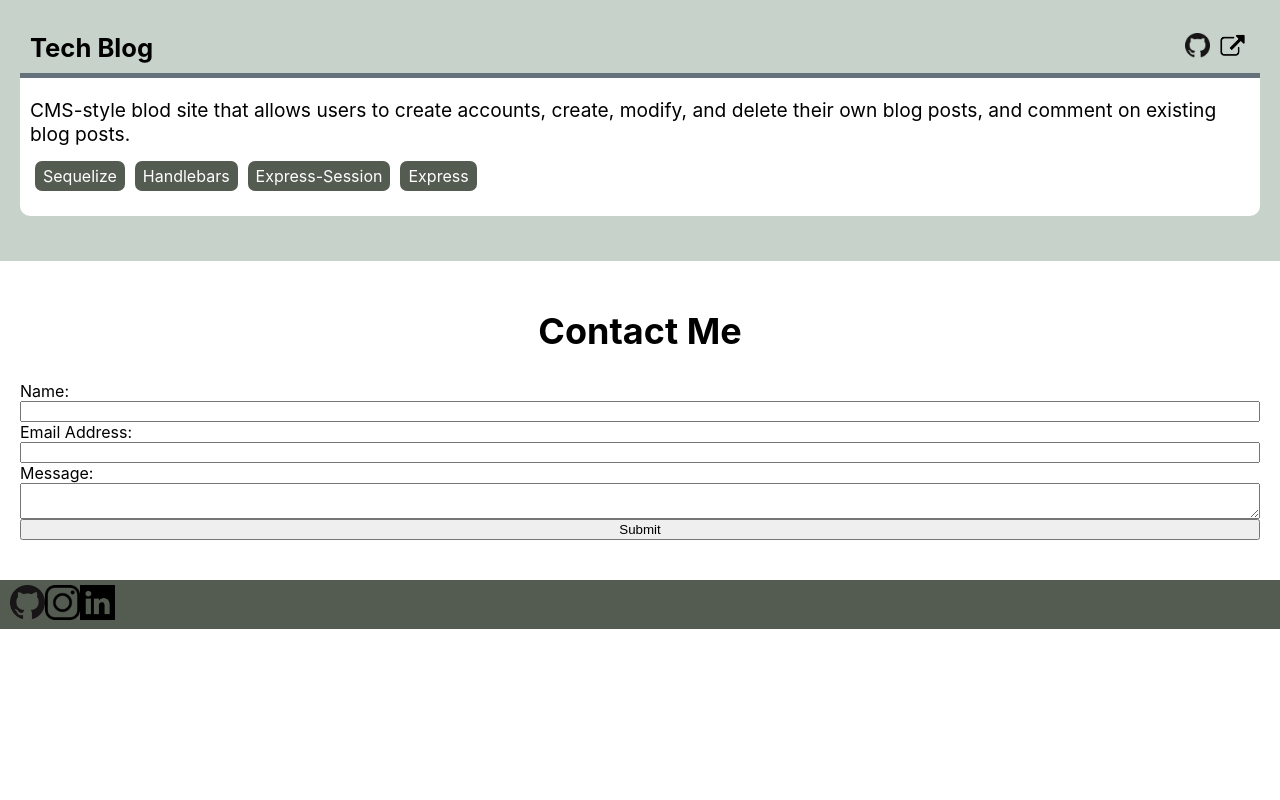
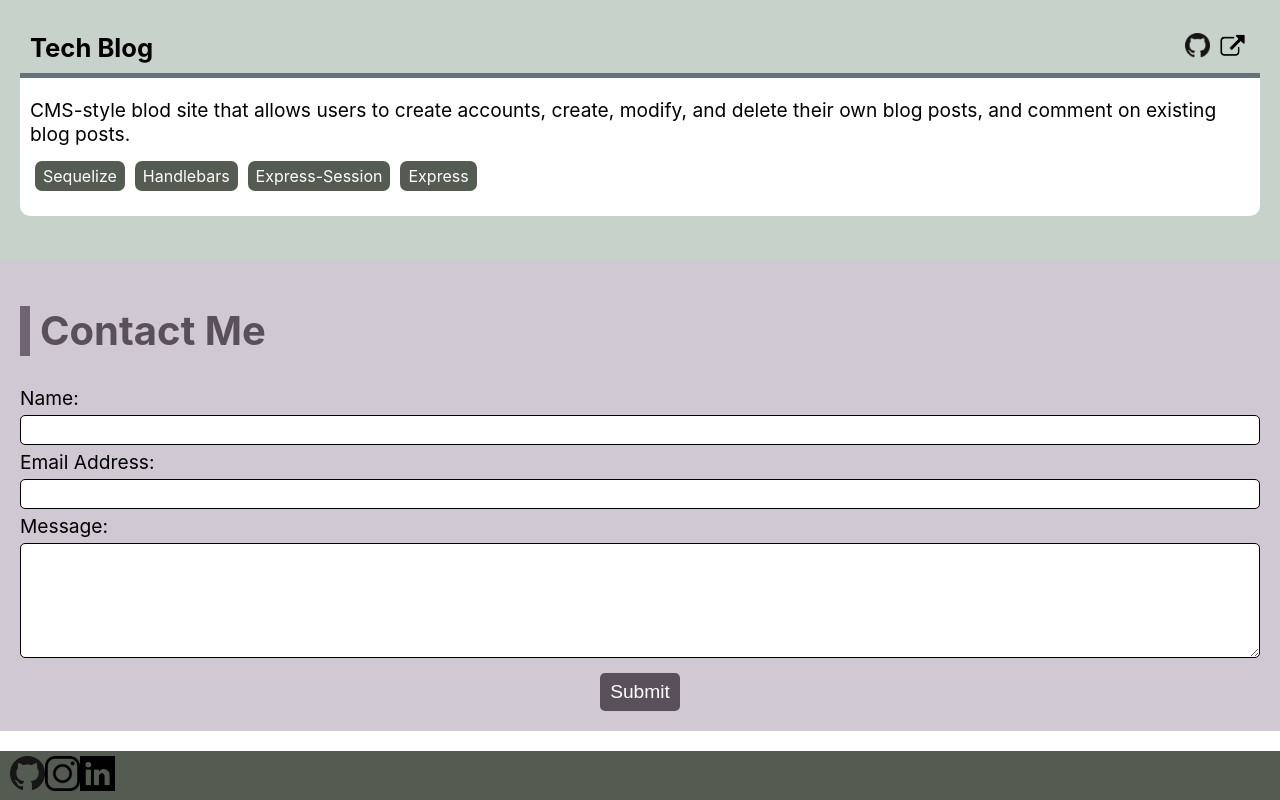
Before and after one commit to Stevtm/portfolio-v3, a React (Create React App) app: page / in a window 1280 px wide. Shown: the part 2860-3660 px from the top of the page. Before the commit the page ends 3489 px from the top, so only its background shows below. Built offline with nearby package versions, Linux system fonts and the light colour scheme.

Commit message:
restyle contact me section

```diff
--- a/src/components/Contact/index.js
+++ b/src/components/Contact/index.js
@@ -4,6 +4,8 @@ import React from "react";
 import {
 	ContactSection,
 	ContactHeader,
+	ColorBar,
+	HeaderText,
 	ContactForm,
 	FormLabel,
 	InfoInput,
@@ -14,7 +16,10 @@ import {
 const Contact = () => {
 	return (
 		<ContactSection id={"contact"}>
-			<ContactHeader>Contact Me</ContactHeader>
+			<ContactHeader>
+				<ColorBar></ColorBar>
+				<HeaderText>Contact Me</HeaderText>
+			</ContactHeader>
 			<ContactForm>
 				<FormLabel htmlFor="name">Name:</FormLabel>
 				<InfoInput name="name" type="text"></InfoInput>
--- a/src/components/Contact/styles.js
+++ b/src/components/Contact/styles.js
@@ -5,15 +5,35 @@ export const ContactSection = styled.section`
 	padding: 20px;
 
 	/* visual decorations */
+	background-color: ${({ theme }) => theme.pastelPurple.light};
 `;
 
-export const ContactHeader = styled.h2`
+export const ContactHeader = styled.div`
 	/* box model */
+	display: flex;
+	flex-direction: row;
 	text-align: center;
+	margin: 25px 0;
+`;
+
+export const ColorBar = styled.div`
+	/* box model */
+	width: 10px;
+	margin-right: 10px;
+
+	/* visual decorations */
+	background-color: ${({ theme }) => theme.pastelPurple.dark};
+`;
+
+export const HeaderText = styled.h2`
+	/* box model */
+	margin: 5px 0;
 
 	/* typography */
-	font-size: 2.25rem;
+	color: ${({ theme }) => theme.pastelPurple.darker};
+	font-size: 2.5rem;
 	line-height: 2.5rem;
+	/* text-transform: uppercase; */
 `;
 
 export const ContactForm = styled.form`
@@ -26,24 +46,52 @@ export const ContactForm = styled.form`
 
 export const FormLabel = styled.label`
 	/* box model */
+	margin: 5px 0;
+
+	/* typography */
+	font-size: 1.2rem;
 
 	/* visual decorations */
 `;
 
 export const InfoInput = styled.input`
 	/* box model */
+	height: 30px;
+	border-radius: 5px;
+	border: 1px solid black;
+
+	/* typography */
+	font-size: 1.2rem;
 
 	/* visual decorations */
 `;
 
 export const MessageInput = styled.textarea`
 	/* box model */
+	height: 6em;
+	margin-bottom: 15px;
+	border-radius: 5px;
+	border: 1px solid black;
+
+	/* typography */
+	font-family: inherit;
+	font-size: 1.2rem;
 
 	/* visual decorations */
 `;
 
 export const Submit = styled.button`
 	/* box model */
+	border: none;
+	border-radius: 5px;
+	padding: 8px 5px;
+	margin: 0 auto;
+	width: 80px;
+
+	/* typography */
+	color: white;
+	font-size: 1.2rem;
 
 	/* visual decorations */
+	background-color: ${({ theme }) => theme.pastelPurple.darker};
 `;
--- a/src/components/Portfolio/styles.js
+++ b/src/components/Portfolio/styles.js
@@ -17,7 +17,7 @@ export const ColorBar = styled.div`
 	background-color: ${({ theme }) => theme.pastelGreen.dark};
 `;
 
-export const PortfolioHeader = styled.h2`
+export const PortfolioHeader = styled.div`
 	/* box model */
 	display: flex;
 	flex-direction: row;
--- a/src/theme.js
+++ b/src/theme.js
@@ -16,16 +16,17 @@ export const theme = {
 		dark: "#6d7b71",
 	},
 	pastelPurple: {
-		light: "#bcb1c0",
+		light: "#d0c8d2",
 		DEFAULT: "#A090A5",
 		dark: "#706473",
+		darker: "#59505c",
 	},
 	richBlack: {
 		DEFAULT: "#0D1321",
 	},
 	prussianBlue: {
-		light: "606C7C",
+		light: "#606C7C",
 		DEFAULT: "#1D2D44",
-		dark: "141F2F",
+		dark: "#141F2F",
 	},
 };
```
